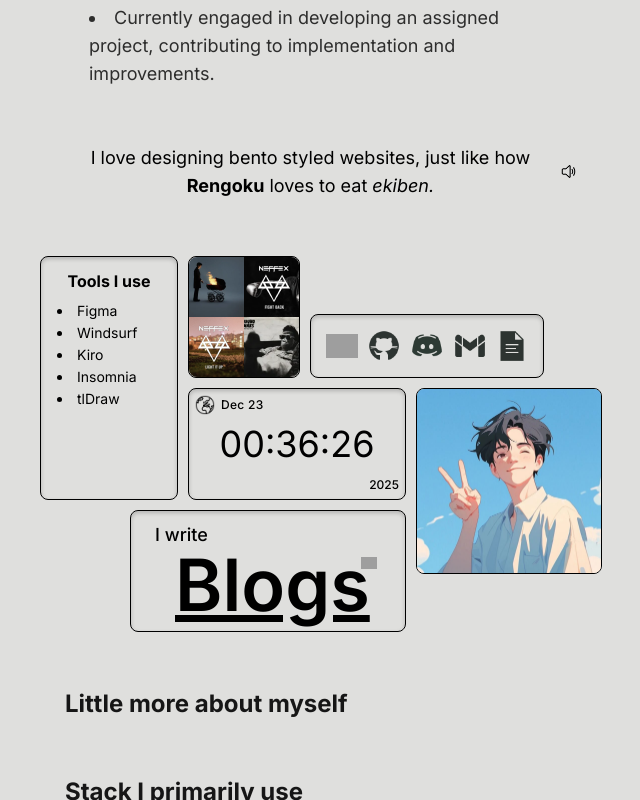
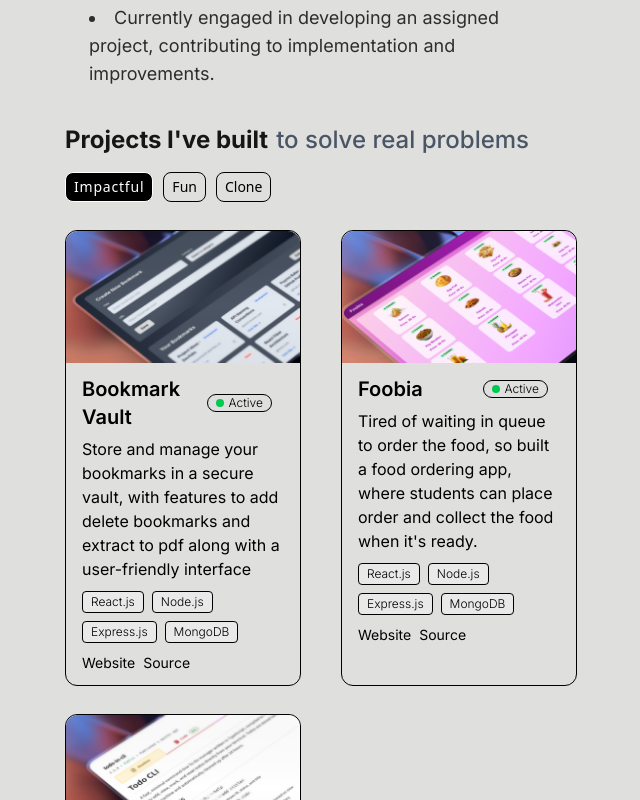
Before and after one commit to DarkkkSoul/portfolio-v3, a React (Vite) app: page / in a window 1280 px wide. Shown: the part 740-1540 px from the top of the page, without its empty margins (319-959 px from the left). Built offline with nearby package versions, Linux system fonts and the light colour scheme; grey boxes are pictures that could not be loaded.

Commit message:
restructed the layout

```diff
--- a/src/components/home/Intro.jsx
+++ b/src/components/home/Intro.jsx
@@ -5,7 +5,7 @@ function Intro() {
                 <img src="/profile.png" className='w-45 rounded-4xl' />
             </div>
             <div className='flex-1 min-w-0 wrap-break-words text-xl gap-y-2 flex flex-col'>
-                <div className="text-3xl font-inter-500">私は Mahesh a.k.a <span className="text-gray-700/80 font-normal">Dark Soul</span>,</div>
+                <div className="text-3xl font-inter-500">私は Mahesh a.k.a <span className="text-gray-700/90 font-normal">Kiouni</span>,</div>
                 <div className="font-inter-400">A <span className="font-bold font-inter-700">full stack developer</span>, based in India. I build interactive & scalable products, I also love structuring complex backends.</div>
             </div>
         </div>
--- a/src/components/home/Project.jsx
+++ b/src/components/home/Project.jsx
@@ -26,16 +26,13 @@ function Project({ img, title, description, isActive, stack, website, source })
                         <span key={index} className='border rounded-sm px-2 py-1 text-xs bg-gray-100/50 font-inter-300 font-black leading-none whitespace-nowrap'>{tech}</span>
                     ))}
                 </div>
-                <div className='flex items-center justify-between mt-0.5'>
-                    <div className='flex gap-x-2 text-md font-inter-400 *:hover:underline'>
-                        <div>
-                            <a href={website} target="_blank" rel="noopener noreferrer">Website</a>
-                        </div>
-                        <div>
-                            <a href={source} target="_blank" rel="noopener noreferrer">Source</a>
-                        </div>
+                <div className='text-sm flex gap-x-2 text-md font-inter-400 *:hover:underline'>
+                    <div>
+                        <a href={website} target="_blank" rel="noopener noreferrer">Website</a>
                     </div>
-                    <div className='font-inter-500 hover:underline cursor-pointer'>More -&gt;</div>
+                    <div>
+                        <a href={source} target="_blank" rel="noopener noreferrer">Source</a>
+                    </div>
                 </div>
             </div>
         </div>
--- a/src/pages/Home.jsx
+++ b/src/pages/Home.jsx
@@ -7,6 +7,7 @@ import Expirence from '../components/home/Expirence.jsx'
 import Bento from '../components/home/Bento.jsx'
 import Stack from '../components/home/Stack.jsx'
 import Footer from '../components/Footer.jsx'
+import Projects from './Projects.jsx'
 
 function Home() {
     return (
@@ -28,6 +29,10 @@ function Home() {
                 ))}
             </div>
 
+            <div className='mt-9'>
+                <Projects />
+            </div>
+
             <div className='mt-14 text-center flex gap-x-1 items-center font-inter-400'>
                 <p className='text-lg'>I love designing bento styled websites, just like how <span className='font-inter-700'>Rengoku</span> loves to eat <span className='font-inter-400-italic'>ekiben.</span></p>
                 <div><img src="/icons/sound.png" className='w-6 cursor-pointer' /></div>
@@ -38,13 +43,12 @@ function Home() {
             </div>
 
             <div className='mt-14'>
-                <h3 className='text-2xl font-bold font-inter-700 text-black/90'>Little more about myself</h3>
+                <h3 className='text-2xl font-bold font-inter-700 text-black/90'>Stack I primarily use</h3>
+                <Stack />
             </div>
 
-
             <div className='mt-14'>
-                <h3 className='text-2xl font-bold font-inter-700 text-black/90'>Stack I primarily use</h3>
-                <Stack />
+                <h3 className='text-2xl font-bold font-inter-700 text-black/90'>Little more about myself</h3>
             </div>
 
             <div className='mt-14'>
--- a/src/pages/Projects.jsx
+++ b/src/pages/Projects.jsx
@@ -18,26 +18,26 @@ function Projects() {
   }, [currentType]);
 
   return (
-    <div className='w-[40vw] h-full mx-auto pt-15 pb-10'>
-      <Header />
-      <div className='mt-16 gap-y-2 flex flex-col items-center'>
-        <h1 className='text-7xl font-inter-600 tracking-wide'>Projects</h1>
+    <div>
+      <div className='flex flex-row gap-x-2 items-center'>
+        <div className='text-2xl font-bold font-inter-700 text-black/90'>Projects I've built</div>
+        <div className='text-2xl font-inter-500 text-gray-600'>
           {
             impactful &&
-          <p className='text-lg mt-2 font-inter-500 text-gray-600'>Built to solve real problems</p>
+            <p>to solve real problems</p>
           }
           {
             fun &&
-          <p className='text-lg mt-2 font-inter-500 text-gray-600'>Built for fun</p>
+            <p>for fun</p>
           }
           {
             clone &&
-          <p className='text-lg mt-2 font-inter-500 text-gray-600'>Built to improve design sense</p>
+            <p>to improve design sense</p>
           }
-
+        </div>
       </div>
 
-      <div className='flex *:border *:py-1 *:px-2 gap-x-2.5 mt-11 *:rounded-lg *:cursor-pointer '>
+      <div className='flex *:border *:py-1 *:px-2 gap-x-2.5 mt-4 *:rounded-lg *:cursor-pointer *:text-sm'>
         <button
           onClick={() => { setImpactful(true); setFun(false); setClone(false); }}
           style={{
@@ -86,8 +86,8 @@ function Projects() {
         }
       </div>
 
-      <Footer />
-    </div>
+      {/* <Footer /> */}
+    </div >
   )
 }
 
```
Lines whose indentation alone changed are shown as unchanged.
